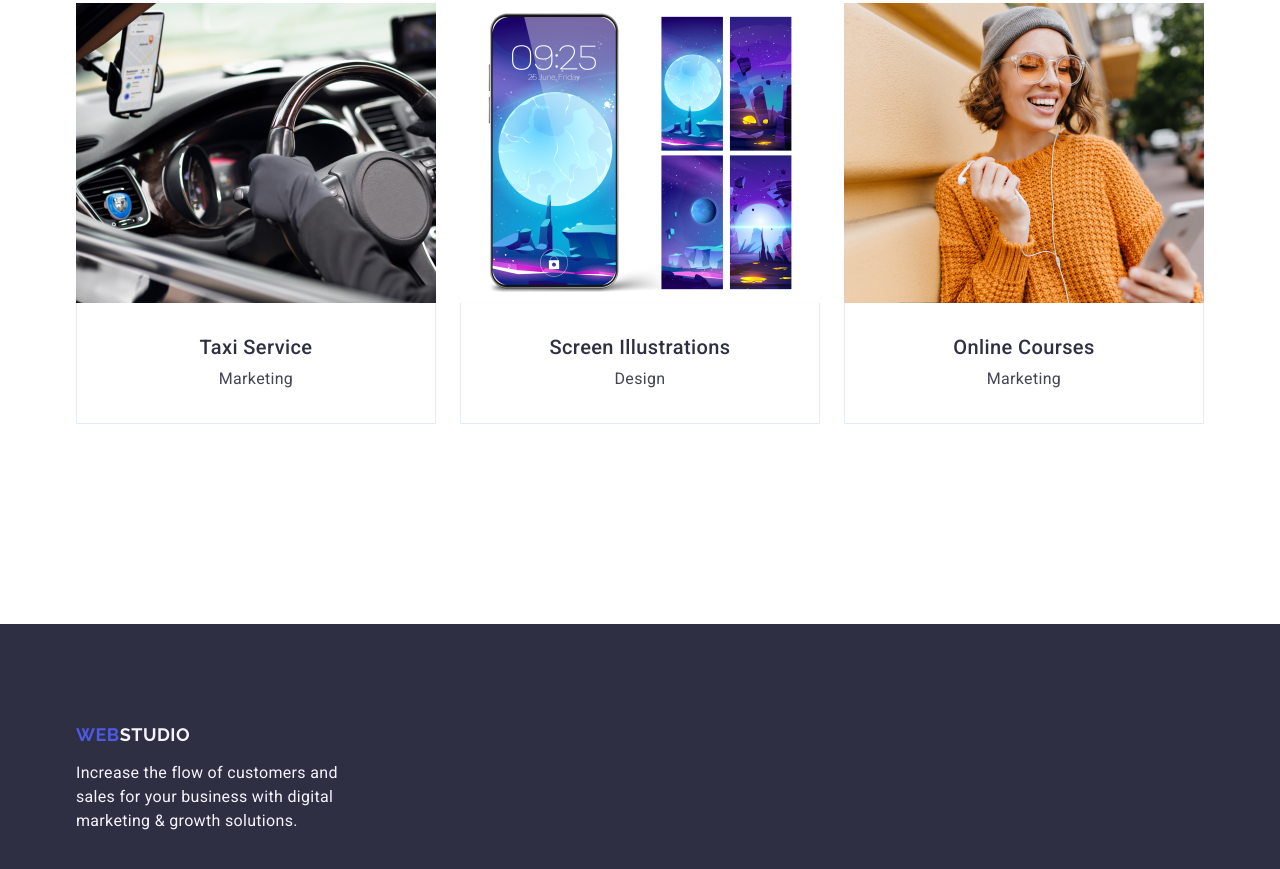
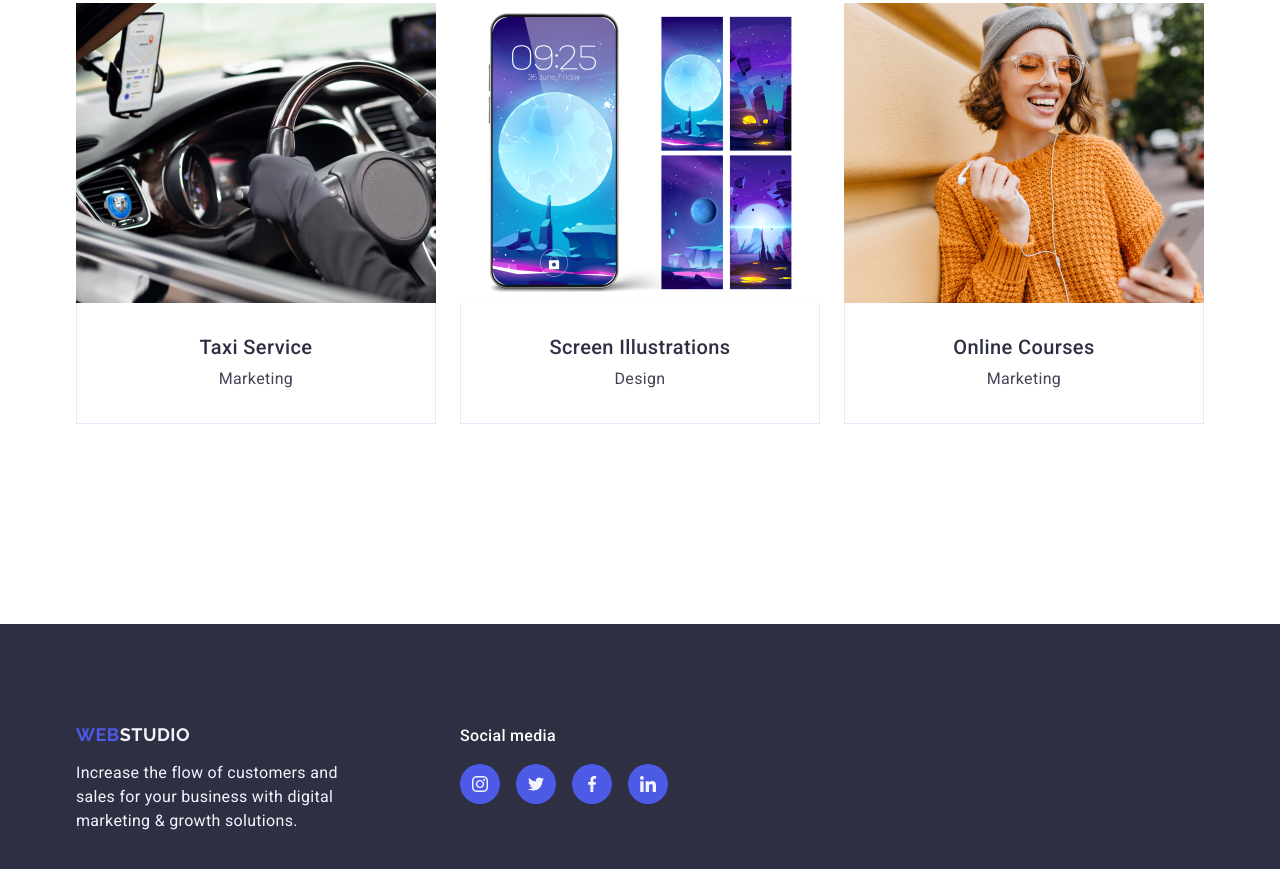
Before and after one commit to MoldovianuHalyna/goit-markup-hw-04, a plain HTML site: page index.html in a window 1280 px wide. Shown: the part 2617-3486 px from the top of the page. Drawn offline with nearby package versions, Linux system fonts and the light colour scheme; a web font is replaced by a local one.

Commit message:
4 section

```diff
--- a/css/styles.css
+++ b/css/styles.css
@@ -350,11 +350,13 @@ body {
   transition: box-shadow 250ms cubic-bezier(0.4, 0, 0.2, 1);
 }
 .project_card:hover {
-  /* can be mooved to project list*/
   box-shadow: 0px 1px 6px rgba(46, 47, 66, 0.08),
     0px 1px 1px rgba(46, 47, 66, 0.16), 0px 2px 1px rgba(46, 47, 66, 0.08);
-  transform: translateY(0);
 }
+.project_card:nth-child() {
+  transform: translateY(0%);
+}
+
 .photo {
   height: 80%;
   width: 100%;
@@ -398,6 +400,7 @@ body {
   position: relative;
   overflow: hidden;
 }
+
 .hidden-text {
   position: absolute;
   top: 0;
@@ -446,3 +449,41 @@ body {
   color: #f4f4fd;
   max-width: 264px;
 }
+.container-footer {
+  display: flex;
+  align-items: baseline;
+}
+.footer-content {
+  margin-right: 120px;
+}
+.footer-social-p {
+  font-weight: 500;
+  font-size: 16px;
+  line-height: 1.5;
+  letter-spacing: 0.02em;
+  color: #ffffff;
+  margin-bottom: 16px;
+}
+.footer-social-icons {
+  display: flex;
+  gap: 16px;
+}
+.sm-footer-icon {
+  width: 40px;
+  height: 40px;
+}
+.footer-icon-link {
+  width: 100;
+  height: 100%;
+  background-color: #4d5ae5;
+  border-radius: 50%;
+  display: flex;
+  align-items: center;
+  justify-content: center;
+}
+.footer-icon-link:hover {
+  background-color: #31d0aa;
+}
+.footer-icon-link:focus {
+  background-color: #31d0aa;
+}
--- a/index.html
+++ b/index.html
@@ -425,7 +425,8 @@
     </main>
     <!-- footer -->
     <footer class="footer">
-      <div class="container">
+      <div class="container container-footer">
+        <div class="footer-content">
           <a class="footer_logo" href="./index.html"
             >Web<span class="logo--studio--footer">Studio</span></a
           >
@@ -434,6 +435,41 @@
             digital marketing & growth solutions.
           </p>
         </div>
+        <div class="footer-sm">
+          <p class="footer-social-p">Social media</p>
+
+          <ul class="footer-social-icons">
+            <li class="sm-footer-icon">
+              <a class="footer-icon-link">
+                <svg class="f-icon" width="16" height="16">
+                  <use href="./images/icons.svg#icon-instagram-2"></use>
+                </svg>
+              </a>
+            </li>
+            <li class="sm-footer-icon">
+              <a class="footer-icon-link">
+                <svg class="f-icon" width="16" height="16">
+                  <use href="./images/icons.svg#icon-Group"></use>
+                </svg>
+              </a>
+            </li>
+            <li class="sm-footer-icon">
+              <a class="footer-icon-link">
+                <svg class="f-icon" width="16" height="16">
+                  <use href="./images/icons.svg#icon-facebook-1"></use>
+                </svg>
+              </a>
+            </li>
+            <li class="sm-footer-icon">
+              <a class="footer-icon-link">
+                <svg class="f-icon" width="16" height="16">
+                  <use href="./images/icons.svg#icon-linkedin-1"></use>
+                </svg>
+              </a>
+            </li>
+          </ul>
+        </div>
+      </div>
     </footer>
   </body>
 </html>
```
Lines whose indentation alone changed are shown as unchanged.
